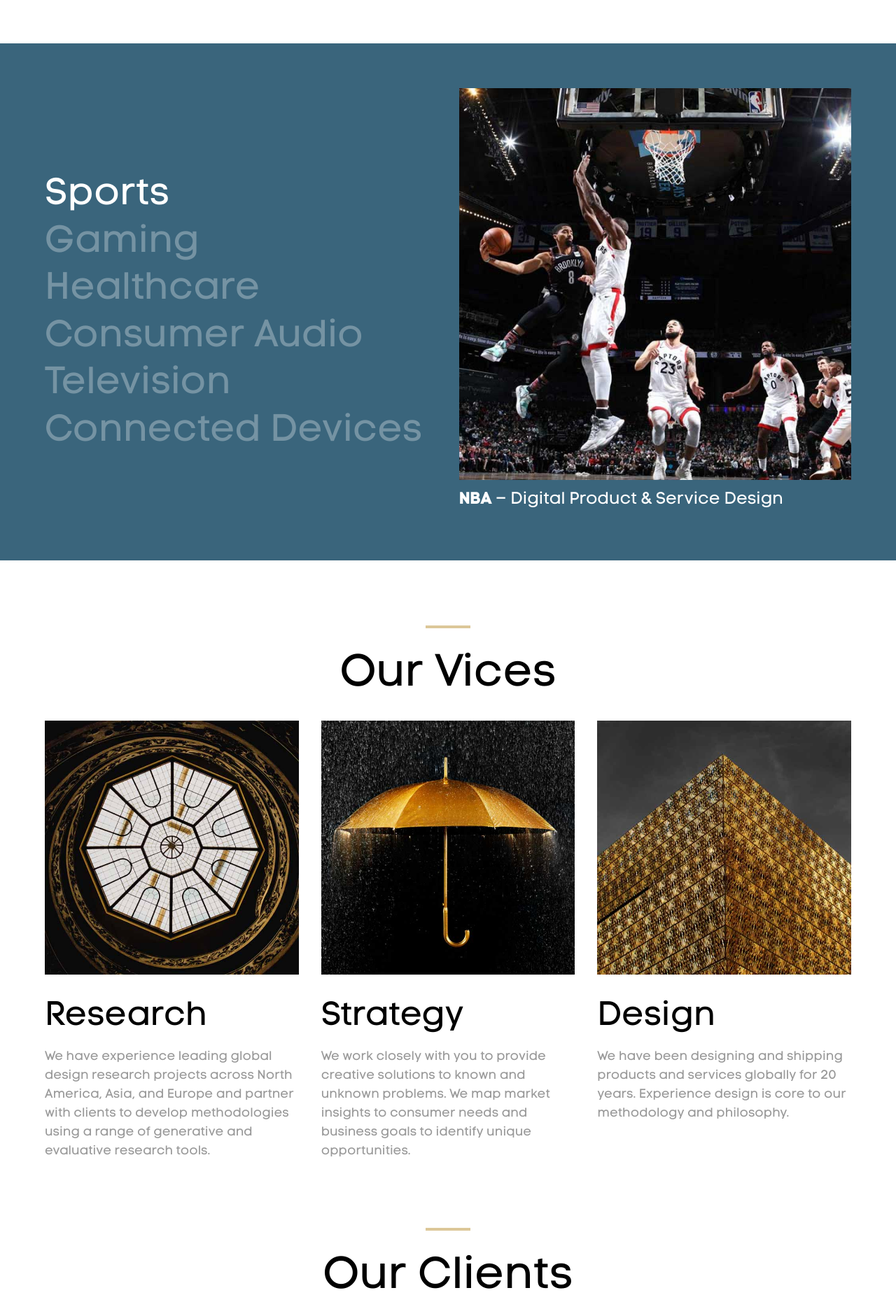
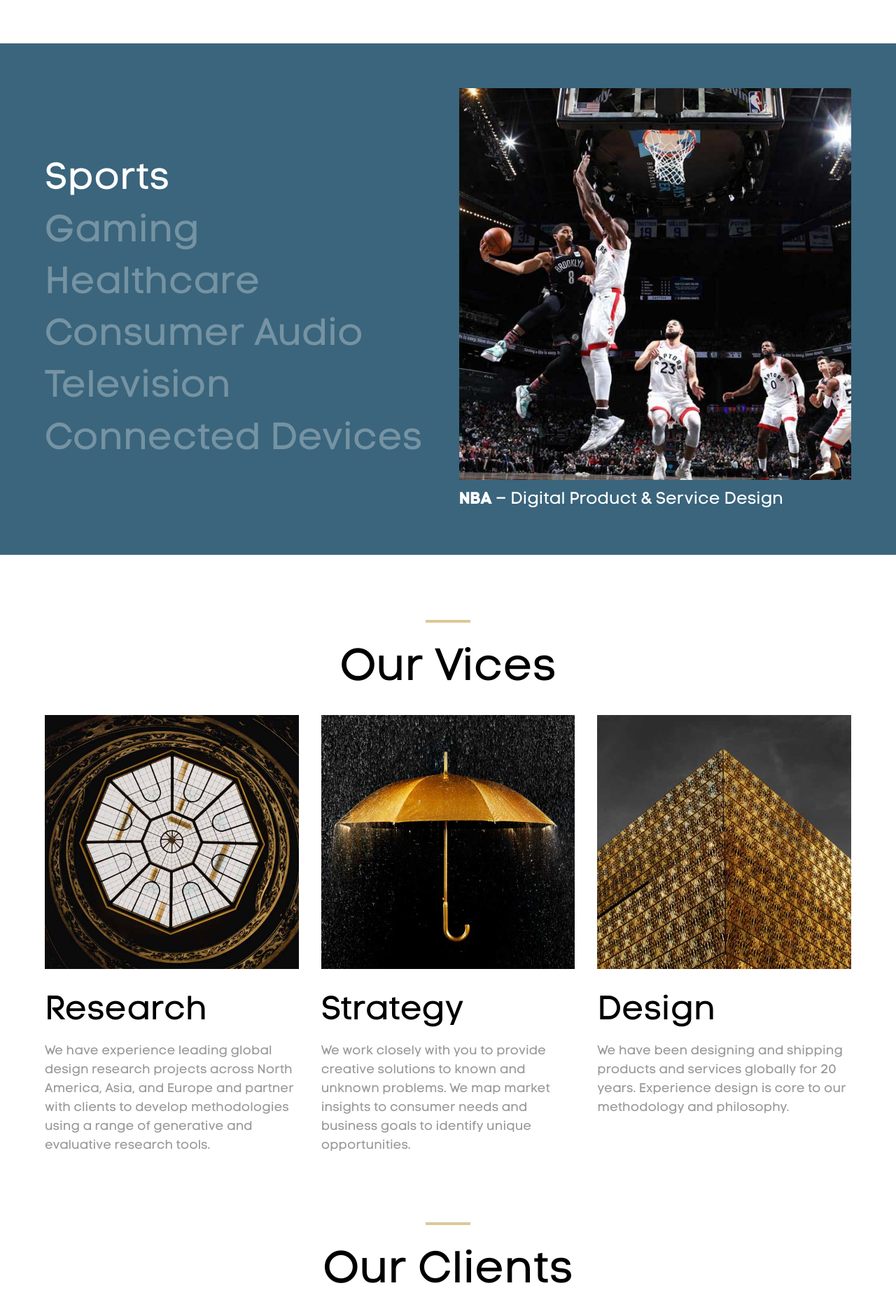
Before and after one commit to minor-vices/minor-vices.github.io, a Jekyll site: the page built from index.md, in a window 1280 px wide. Shown: the part 1346-3227 px from the top of the page at 70% size. Built offline with Jekyll 4.4.1, drawn with Linux system fonts in a browser that asks for light colours; some web fonts are replaced; our own code applies the rules of GitHub Pages for plain Markdown files.

Commit message:
Adjust industries styles

```diff
--- a/_sass/_industries-nav.scss
+++ b/_sass/_industries-nav.scss
@@ -28,6 +28,8 @@
 
   a {
     font-size: 2em;
+    padding: 0.0625em 0;
+    display: inline-block;
 
     @media (min-width: 80em) {
       font-size: 3.375em;
--- a/_sass/_industry-cards.scss
+++ b/_sass/_industry-cards.scss
@@ -6,6 +6,7 @@
   padding: 5vw 5vw 4.5em;
 
   @media (min-width: 48em) {
+    padding-bottom: 5vw;
     padding-left: 51.25vw;
   }
 }
```
